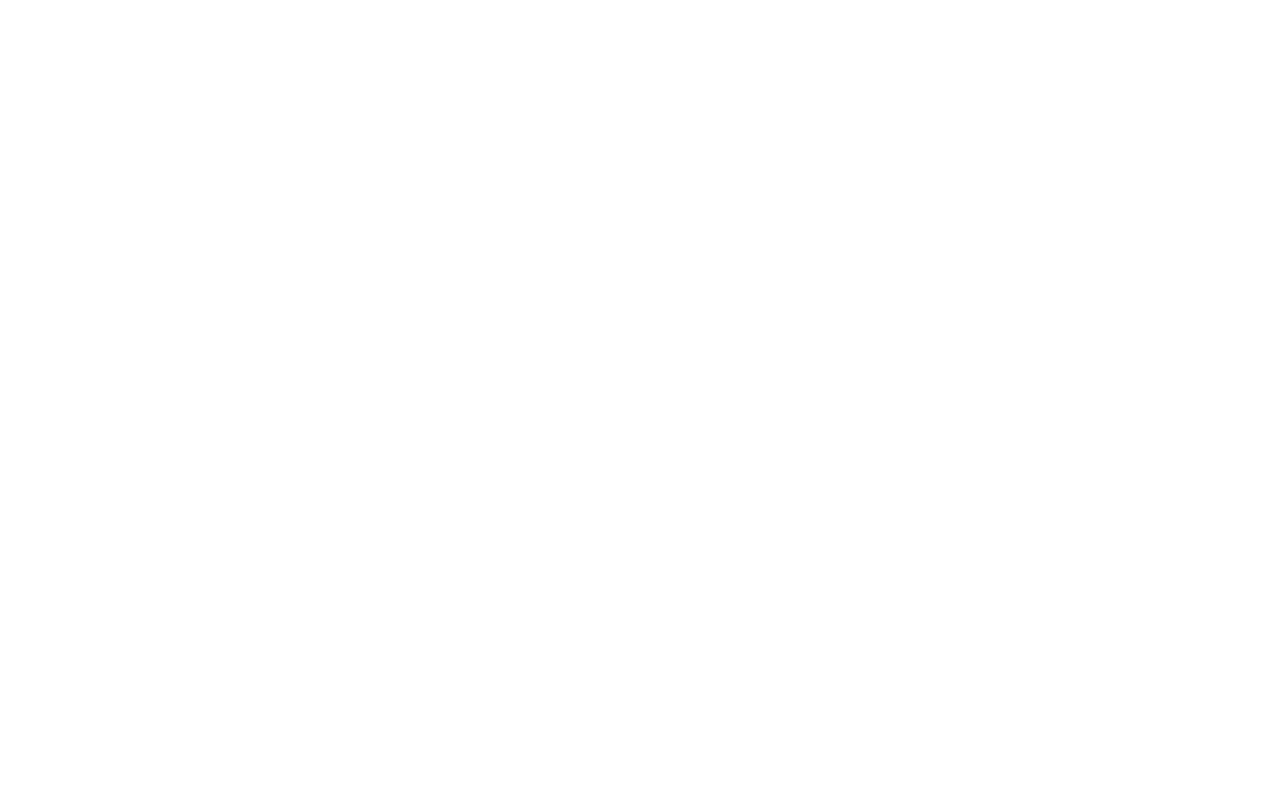
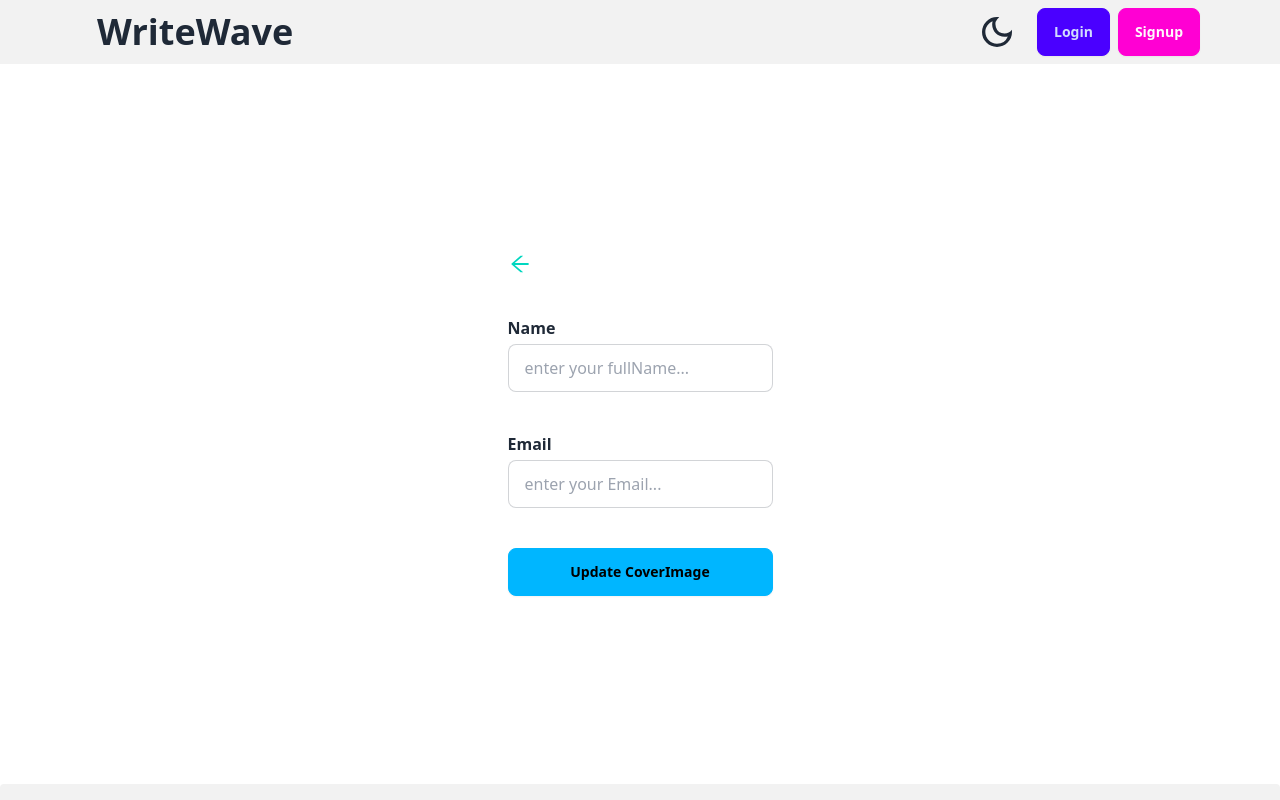
Before and after one commit to PrinceInScripts/Blog-App, a React (Vite) app in the folder frontend/: page /update-account in a window 1280 px wide. Before the commit this address had no page. Shown: the top 800 px of the page. Built offline with nearby package versions, Linux system fonts and the light colour scheme.

Commit message:
done profile

```diff
--- a/frontend/src/App.jsx
+++ b/frontend/src/App.jsx
@@ -8,6 +8,7 @@
 import Profile from './pages/Profile/Profile';
 import EditCoverImage from './pages/EditProfile/EditCoverImage/EditCoverImage';
 import EditAvatar from './pages/EditProfile/EditAvatar/EditAvatar';
+import EditDetails from './pages/EditProfile/EditDetails/EditDetails';
 
 function App() {
   return (
@@ -22,6 +23,7 @@
       <Route path='/profile' element={<Profile/>}/>
       <Route path='/update-coverImage' element={<EditCoverImage/>}/>
       <Route path='/update-avatar' element={<EditAvatar/>}/>
+      <Route path='/update-account' element={<EditDetails/>}/>
      </Routes>
     </>
   );
--- a/frontend/src/pages/EditProfile/EditAvatar/EditAvatar.jsx
+++ b/frontend/src/pages/EditProfile/EditAvatar/EditAvatar.jsx
@@ -2,10 +2,11 @@
 import Layout from '../../../Layout/Layout';
 import toast from 'react-hot-toast';
 import { useDispatch } from 'react-redux';
-import { useNavigate } from 'react-router-dom';
+import { Link, useNavigate } from 'react-router-dom';
 import { FaUpload } from 'react-icons/fa';
 import { updateAvatar, } from '../../../redux/slice/authSlice';
 import { BsPersonCircle } from 'react-icons/bs';
+import { AiOutlineArrowLeft } from 'react-icons/ai';
 
 function EditAvatar() {
 
@@ -62,6 +63,9 @@
         <Layout>
             <div className='min-h-[90vh] flex flex-col items-center justify-center' >
                 <form onSubmit={onSubmit} className=' h-80 flex flex-col gap-10'>
+                <Link onClick={()=>navigate(-1)} className=" text-2xl link text-accent cursor-pointer">
+                  <AiOutlineArrowLeft/>
+                  </Link>
                   <div>
                             <label
                             htmlFor="image_uploads"
--- a/frontend/src/pages/EditProfile/EditCoverImage/EditCoverImage.jsx
+++ b/frontend/src/pages/EditProfile/EditCoverImage/EditCoverImage.jsx
@@ -2,9 +2,10 @@
 import Layout from '../../../Layout/Layout';
 import toast from 'react-hot-toast';
 import { useDispatch } from 'react-redux';
-import { useNavigate } from 'react-router-dom';
+import { Link, useNavigate } from 'react-router-dom';
 import { FaUpload } from 'react-icons/fa';
 import { updateCoverImage } from '../../../redux/slice/authSlice';
+import { AiOutlineArrowLeft } from 'react-icons/ai';
 
 function EditCoverImage() {
 
@@ -61,6 +62,9 @@
         <Layout>
             <div className='min-h-[90vh] flex flex-col items-center justify-center' >
                 <form onSubmit={onSubmit} className=' w-3/4 h-80 flex flex-col gap-10'>
+                <Link onClick={()=>navigate(-1)} className=" text-2xl link text-accent cursor-pointer">
+                  <AiOutlineArrowLeft/>
+                  </Link>
                   <div>
                             <label
                             htmlFor="image_uploads"
--- /dev/null
+++ b/frontend/src/pages/EditProfile/EditDetails/EditDetails.jsx
@@ -0,0 +1,105 @@
+import React, { useState } from 'react';
+import Layout from '../../../Layout/Layout';
+import { Link, useNavigate } from 'react-router-dom';
+import { useDispatch } from 'react-redux';
+import { isEmail } from '../../../helper/RegexMatcher';
+import { updateAccount } from '../../../redux/slice/authSlice';
+import { AiOutlineArrowLeft } from 'react-icons/ai';
+
+function EditDetails() {
+
+    const navigate=useNavigate()
+    const dispatch=useDispatch()
+
+    const [updateDetails,setUpdatDetails]=useState({
+        email:"",
+        fullName:"",
+    })
+
+    function handleUserInput(e){
+        const {name,value}=e.target;
+
+        setUpdatDetails({
+            ...updateDetails,
+            [name]:value
+        })
+    }
+
+
+
+
+
+    async function onFormSubmit(e){
+        e.preventDefault()
+        console.log(updateDetails);
+        if(!updateDetails.fullName || !updateDetails.email){
+            toast.error("Please fill all the detials")
+            return;
+        }
+
+        if(updateDetails.fullName.length <5){
+            toast.error('Name should be atleast of 5 charcter');
+            return;
+        }
+
+        if(!isEmail(updateDetails.email)){
+            toast.error("Invalid email provided")
+            return;
+        }
+
+
+        const response=await dispatch(updateAccount(updateDetails))
+
+        if(response?.payload?.success){
+            navigate("/profile")
+        }
+
+        setUpdatDetails({
+            email:'',
+            fullName:'',
+    })
+
+    }
+
+    return (
+        <Layout>
+             <div className='min-h-[90vh] flex flex-col items-center justify-center' >
+                <form onSubmit={onFormSubmit} className='  flex flex-col gap-10'>
+                <Link onClick={()=>navigate(-1)} className=" text-2xl link text-accent cursor-pointer">
+                  <AiOutlineArrowLeft/>
+                  </Link>
+                <div className="flex flex-col gap-1">
+                    <label htmlFor="fullName" className="font-semibold">Name</label>
+                    <input
+                    onChange={handleUserInput}
+                    value={updateDetails.fullName}
+                    required
+                    type="text"
+                    name="fullName"
+                    className="input input-bordered w-full max-w-xs"
+                    placeholder="enter your fullName..."
+                    id="fullName"
+                    />
+                </div>
+                <div className="flex flex-col gap-1">
+                    <label htmlFor="email" className="font-semibold">Email</label>
+                    <input
+                     onChange={handleUserInput}
+                     value={updateDetails.email}
+                    required
+                    type="email"
+                    name="email"
+                    className="input input-bordered w-full max-w-xs"
+                    placeholder="enter your Email..."
+                    id="email"
+                    />
+                </div>
+
+                        <button type='submit' className='btn w-full btn-info'>Update CoverImage</button>
+                        </form>
+            </div>
+        </Layout>
+    );
+}
+
+export default EditDetails;
--- a/frontend/src/pages/Profile/Profile.jsx
+++ b/frontend/src/pages/Profile/Profile.jsx
@@ -75,7 +75,7 @@
 
 
                 <div className='flex justify-between gap-20  items-center'>
-                    <div className=' relative right-[21rem] bottom-16'>
+                    <div className=' relative right-80 bottom-16'>
                     <img src={user.avatar} alt="" className='w-56 h-56 rounded-full'/>
                     <div className='absolute w-10 h-10 rounded-full flex items-center justify-center bg-white left-24 cursor-pointer top-48 text-black'>
                             <Link to={"/update-avatar"}>
@@ -83,12 +83,13 @@
                         </Link>
                        </div>
                     </div>
-                    <div className='flex flex-col gap-4 relative right-80 bottom-16'>
-                        <div className='flex gap-10'>
+                    <div className='flex flex-col justify-center items-start gap-4 m-2 relative right-80 bottom-12'>
+                        <div className='flex items-center gap-10'>
                         <p>{user.username}</p>
-                        <button>Edit Profile</button>
+                        <Link to={"/update-account"}><button className='btn btn-success'>Edit Profile</button></Link>
+
                         </div>
-                        <div>
+                        <div className='flex flex-col justify-start'>
                         <p>{user.fullName}</p>
                         <p>{user.email}</p>
                         </div>
@@ -102,11 +103,22 @@
                 <div className='flex flex-col justify-start items-start w-3/4 gap-10 m-auto'>
                         <h1 className='text-center text-4xl font-bold'>POSTS</h1>
 
-                        <div className="grid grid-cols-1 ml-5 md:ml-10 md:grid-cols-2 lg:grid-cols-3 gap-x-40 gap-y-20">
-                            {blogs?.map((element)=>(
-                                <BlogCard key={element._id} blog={element}/>
-                            ))}
-                        </div>
+                        {blogs.length>0 ?
+                         <div className="grid grid-cols-1 ml-5 md:ml-10 md:grid-cols-2 lg:grid-cols-3 gap-x-40 gap-y-20">
+                         {blogs?.map((element)=>(
+                             <BlogCard key={element._id} blog={element}/>
+                         ))}
+                     </div>
+                        :
+                        <div className="flex w-full items-center justify-center h-40">
+
+                        <Link to={"/add-blog"}>
+                        <button className='btn btn-info'>Create Your First Blog</button>
+                        </Link>
+                    </div>
+                        }
+
+
                     </div>
             </div>
         </Layout>
--- a/frontend/src/redux/slice/authSlice.js
+++ b/frontend/src/redux/slice/authSlice.js
@@ -238,8 +238,8 @@
             state.data=action?.payload?.user
            })
            .addCase(updateAccount.fulfilled,(state,action)=>{
-              const updatingDetials=action.payload?.data.data.user;
-              state.data={...state.data,...updatingDetials}
+            const updatingDetials=action.payload?.data;
+            state.data={...state.data,...updatingDetials}
 
               localStorage.setItem("data",JSON.stringify(state.data))
            })
```
Also changed, not shown: 1 other file (tests, documents, lock files or other folders).
